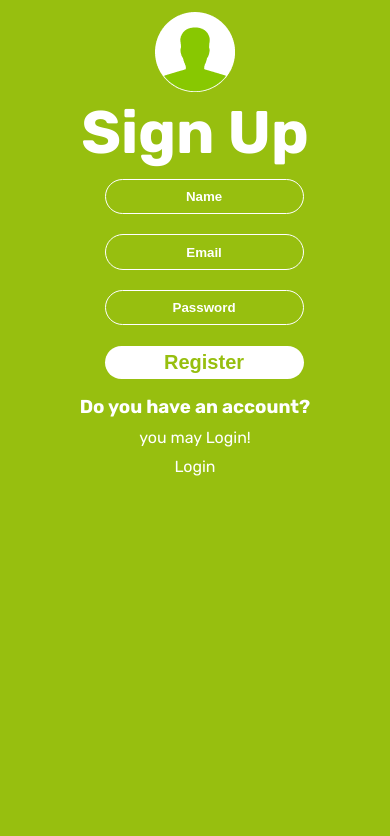
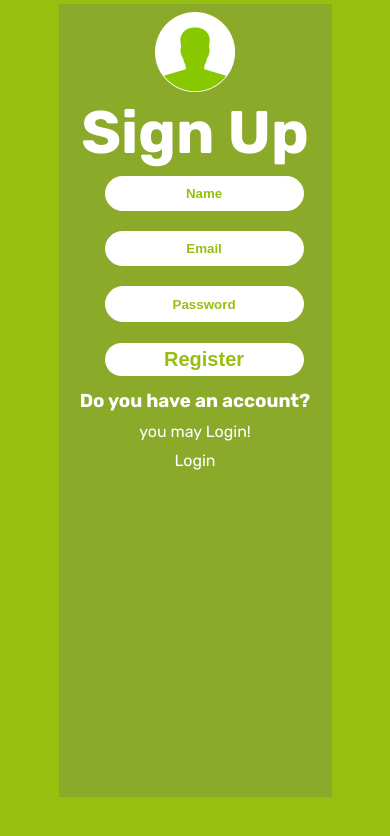
Before and after one commit to ABDULALI3468/bookMe-frontend, a React (Create React App) app: page /signup in a window 390 px wide. Shown: the top 836 px of the page. Built offline with nearby package versions, Linux system fonts and the light colour scheme.

Commit message:
make pages responsive

```diff
--- a/src/components/SignUpPage.js
+++ b/src/components/SignUpPage.js
@@ -33,6 +33,7 @@ const SignUp = () => {
 
   return (
     <div className="signup">
+      <div className="signup-wrapper">
         <img src={profile} alt="profile" className="profile" />
         <h1>Sign Up</h1>
         <form className="signup-form" onSubmit={createUser}>
@@ -67,6 +68,7 @@ const SignUp = () => {
           <Link to="/login">Login</Link>
         </div>
       </div>
+    </div>
   );
 };
 
--- a/src/styles/SignUpPage.css
+++ b/src/styles/SignUpPage.css
@@ -7,6 +7,13 @@
   height: 100%;
   width: 100%;
   z-index: 16;
+}
+
+.signup-wrapper {
+  height: 94%;
+  width: 50%;
+  margin: 1% auto;
+  background-color: #8caa2a;
 }
 
 .profile {
@@ -26,26 +33,26 @@
 }
 
 .signup-form input:focus {
-  background-color: #fff;
+  background-color: rgb(247, 241, 241);
 }
 
-.signup-form input:focus::placeholder {
+.signup-form input::placeholder {
   color: #97bf0f;
 }
 
 .signup-form > * {
   padding: 5%;
   border-radius: 25px;
-  color: white;
+  color: #97bf0f;
   border: solid white 1px;
-  background-color: #97bf0f;
+  background-color: white;
   font-weight: bolder;
 }
 
-.signup-form > *::placeholder {
+/* .signup-form > *::placeholder {
   font-weight: bolder;
   color: white;
-}
+} */
 
 .signup-form button {
   margin-top: 20%;
@@ -90,6 +97,10 @@
     margin: 3% auto;
   }
 
+  .signup-wrapper {
+    width: 70%;
+  }
+
   .signup-form > * {
     padding: 5%;
     flex-basis: 35%;
```
Lines whose indentation alone changed are shown as unchanged.
